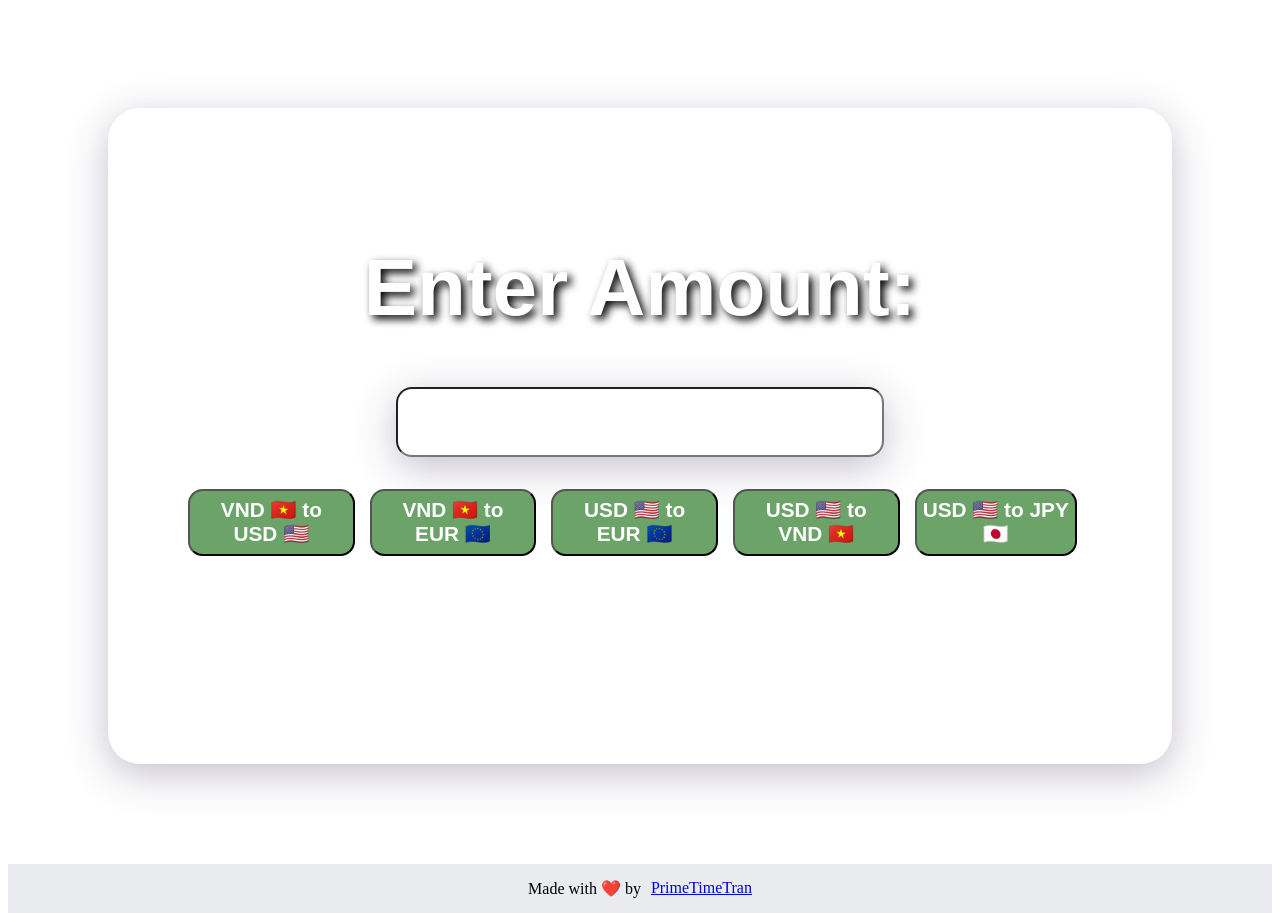
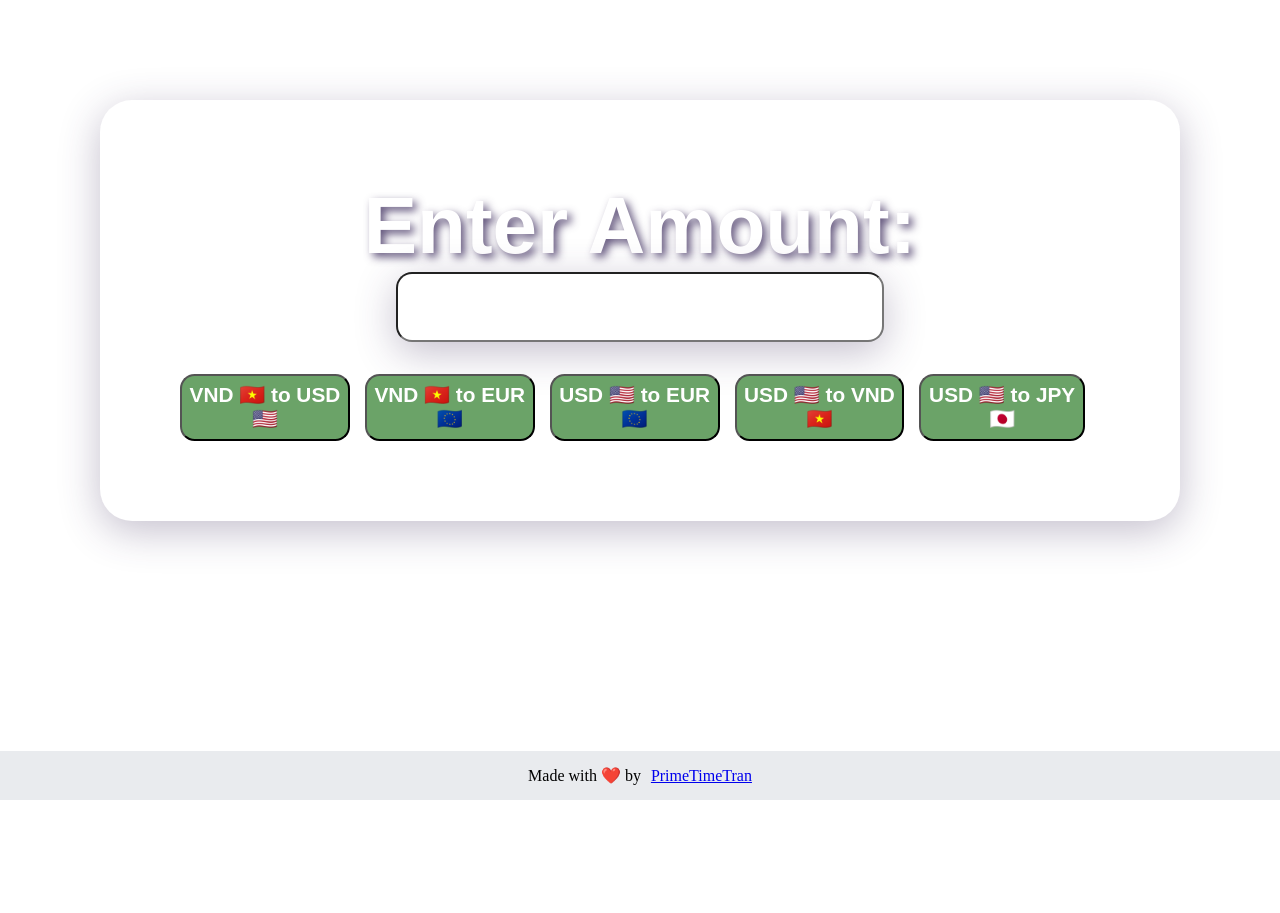
Before and after one commit to PrimeTimeTran/cs-CurrencyConverter, a plain HTML site: page index.html in a window 1280 px wide. After the commit the page ends 800 px from the top, so only its background shows below. Drawn offline with Linux system fonts and the light colour scheme; a web font is replaced by a local one.

Commit message:
Remove margin from body

```diff
--- a/css/styles.css
+++ b/css/styles.css
@@ -1,3 +1,7 @@
+* {
+  margin: 0px;
+}
+
 body {
   display: flex;
   height: 100vh;
@@ -33,7 +37,7 @@ h1 {
   color: white;
   text-align: center;
   font-family: Montserrat,sans-serif;
-  text-shadow: 4px 4px 8px black;
+  text-shadow: 4px 4px 8px rgba(59,43,91, .8);
 }
 
 
```
